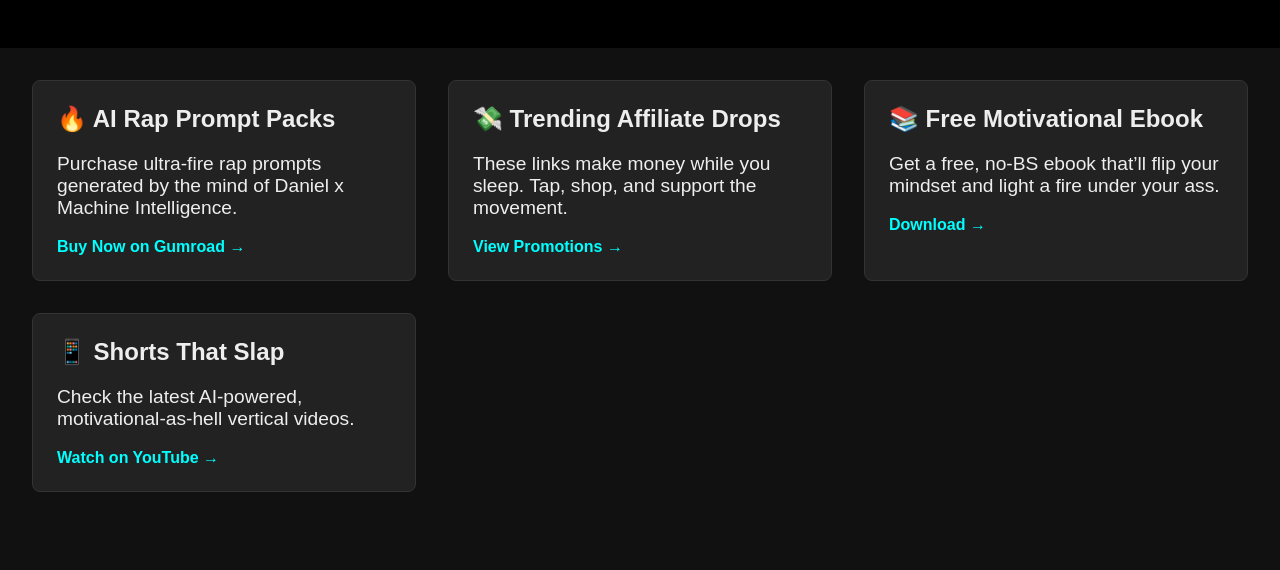
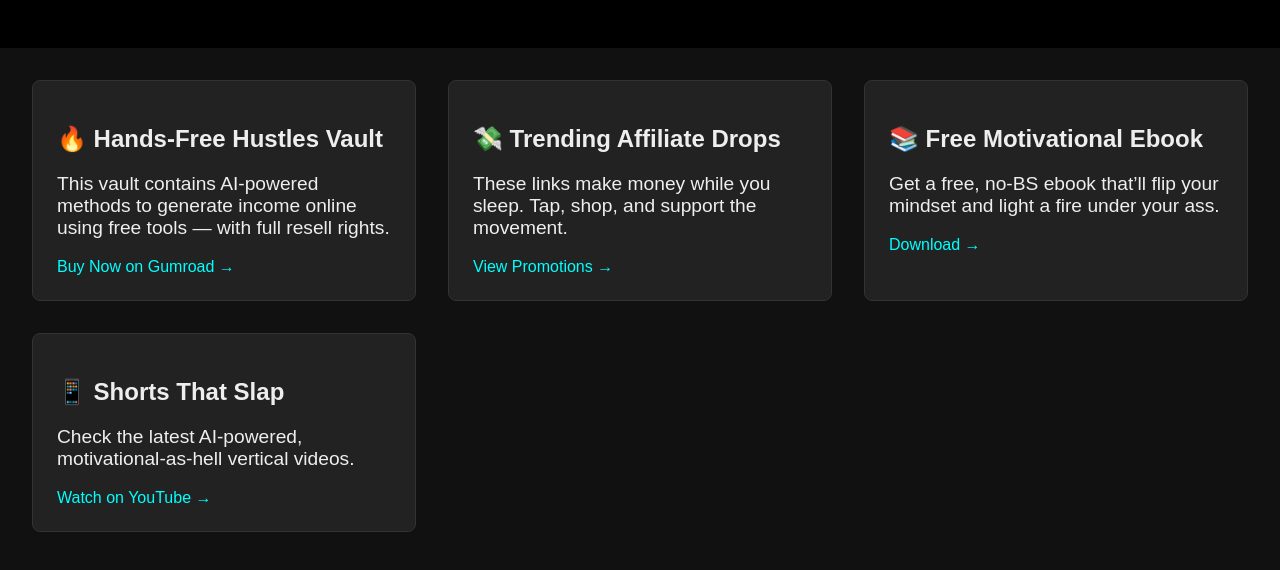
Before and after one commit to danielbridges001/danielbridges001.github.io, a plain HTML site: page index.html in a window 1280 px wide. Shown: the part 148-718 px from the top of the page. Drawn offline with Linux system fonts and the light colour scheme.

Commit message:
Update index.html

```diff
--- a/index.html
+++ b/index.html
@@ -38,15 +38,10 @@
     }
     .card h2 {
       font-size: 1.5rem;
-      margin-top: 0;
     }
     .card a {
       color: #0ff;
       text-decoration: none;
-      font-weight: bold;
-    }
-    .card a:hover {
-      text-decoration: underline;
     }
   </style>
 </head>
@@ -58,27 +53,27 @@
 
   <section class="grid">
     <div class="card">
-      <h2>🔥 AI Rap Prompt Packs</h2>
-      <p>Purchase ultra-fire rap prompts generated by the mind of Daniel x Machine Intelligence.</p>
+      <h2>🔥 Hands-Free Hustles Vault</h2>
+      <p>This vault contains AI-powered methods to generate income online using free tools — with full resell rights.</p>
       <a href="https://vaultboss.gumroad.com/l/ubidau" target="_blank" rel="noopener noreferrer">Buy Now on Gumroad →</a>
     </div>
 
     <div class="card">
       <h2>💸 Trending Affiliate Drops</h2>
       <p>These links make money while you sleep. Tap, shop, and support the movement.</p>
-      <a href="https://twitter.com/danielbridges001" target="_blank" rel="noopener noreferrer">View Promotions →</a>
+      <a href="#">View Promotions →</a>
     </div>
 
     <div class="card">
       <h2>📚 Free Motivational Ebook</h2>
       <p>Get a free, no-BS ebook that’ll flip your mindset and light a fire under your ass.</p>
-      <a href="ebook.pdf" download>Download →</a>
+      <a href="#">Download →</a>
     </div>
 
     <div class="card">
       <h2>📱 Shorts That Slap</h2>
       <p>Check the latest AI-powered, motivational-as-hell vertical videos.</p>
-      <a href="https://www.youtube.com/@YourChannelName" target="_blank" rel="noopener noreferrer">Watch on YouTube →</a>
+      <a href="#">Watch on YouTube →</a>
     </div>
   </section>
 </body>
```
